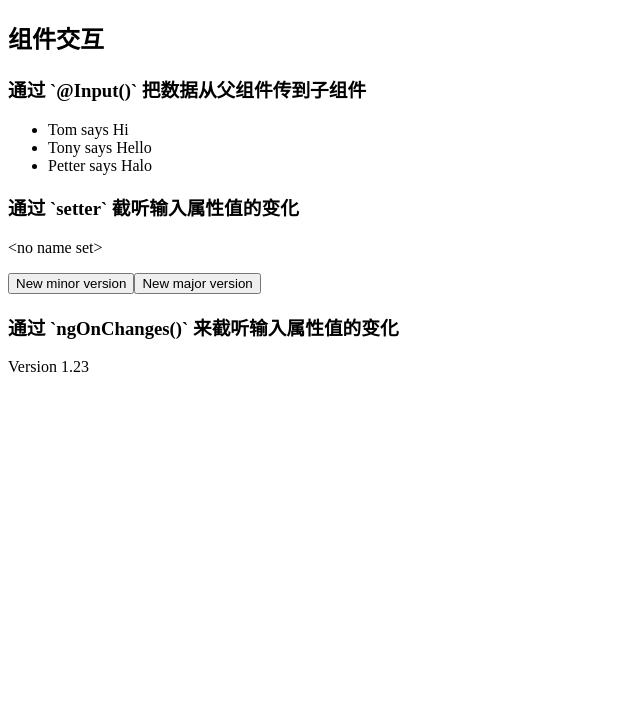
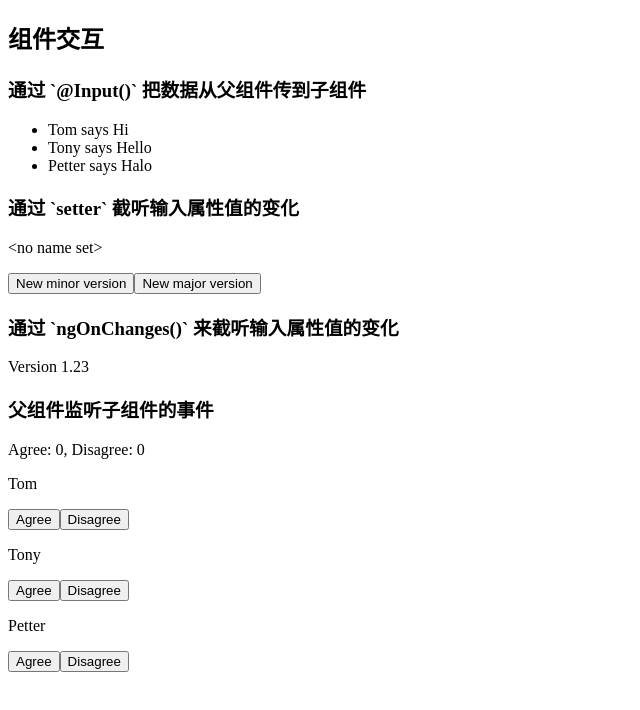
Before and after one commit to xiezipei/ng-demos, an Angular app in the folder demo-11-components/: page / in a window 1280 px wide. Shown: the top 710 px of the page, without its empty margins (0-640 px from the left). Built offline with nearby package versions, Linux system fonts and the light colour scheme.

Commit message:
feat: update pass-by-emits

```diff
--- a/demo-11-components/src/app/components/component-interaction/component-interaction.component.html
+++ b/demo-11-components/src/app/components/component-interaction/component-interaction.component.html
@@ -14,3 +14,11 @@
   [major]="major"
   [minor]="minor"
 ></app-pass-by-ngonchanges>
+
+<h3>{{ title4 }}</h3>
+<p>Agree: {{ agreed }}, Disagree: {{ disagreed }}</p>
+<app-pass-by-emits
+  *ngFor="let hero of heroes"
+  [name]="hero.name"
+  (voted)="onVoted($event)"
+></app-pass-by-emits>
--- a/demo-11-components/src/app/components/component-interaction/component-interaction.component.ts
+++ b/demo-11-components/src/app/components/component-interaction/component-interaction.component.ts
@@ -18,6 +18,10 @@ export class ComponentInteractionComponent implements OnInit {
   major = 1;
   minor = 23;
 
+  title4: string = '父组件监听子组件的事件';
+  agreed = 0;
+  disagreed = 0;
+
   constructor() {}
 
   ngOnInit(): void {}
@@ -30,4 +34,12 @@ export class ComponentInteractionComponent implements OnInit {
     this.major++;
     this.minor = 0; // 大版本加一，小版本重置为零
   }
+
+  onVoted(agreed: boolean) {
+    if (agreed) {
+      this.agreed++;
+    } else {
+      this.disagreed++;
+    }
+  }
 }
--- a/demo-11-components/src/app/components/component-interaction/pass-by-emits/pass-by-emits.component.html
+++ b/demo-11-components/src/app/components/component-interaction/pass-by-emits/pass-by-emits.component.html
@@ -1 +1,7 @@
-<p>pass-by-emits works!</p>
+<div>
+  <p>{{ name }}</p>
+  <button type="button" (click)="vote(true)" [disabled]="didVote">Agree</button>
+  <button type="button" (click)="vote(false)" [disabled]="didVote">
+    Disagree
+  </button>
+</div>
--- a/demo-11-components/src/app/components/component-interaction/pass-by-emits/pass-by-emits.component.ts
+++ b/demo-11-components/src/app/components/component-interaction/pass-by-emits/pass-by-emits.component.ts
@@ -1,15 +1,21 @@
-import { Component, OnInit } from '@angular/core';
+import { Component, EventEmitter, Input, OnInit, Output } from '@angular/core';
 
 @Component({
   selector: 'app-pass-by-emits',
   templateUrl: './pass-by-emits.component.html',
-  styleUrls: ['./pass-by-emits.component.scss']
+  styleUrls: ['./pass-by-emits.component.scss'],
 })
 export class PassByEmitsComponent implements OnInit {
+  @Input() name = '';
+  @Output() voted = new EventEmitter<boolean>();
+  didVote = false;
 
-  constructor() { }
+  constructor() {}
 
-  ngOnInit(): void {
+  ngOnInit(): void {}
+
+  vote(agreed: boolean) {
+    this.voted.emit(agreed);
+    this.didVote = true;
   }
-
 }
```
